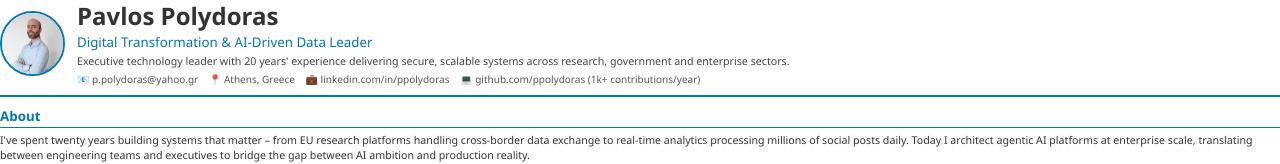
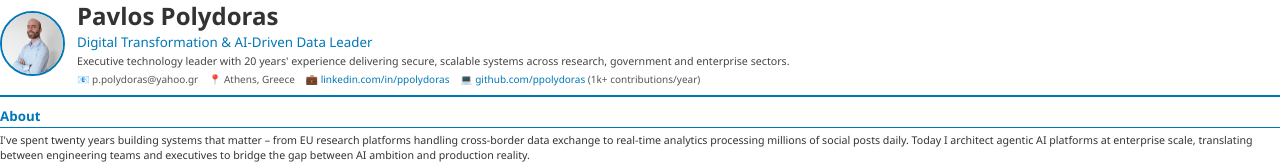
Before and after one commit to ppolydoras/ppolydoras.github.io, a website: page cv-print.html in a window 1280 px wide. Shown: the top 164 px of the page. Drawn offline with Linux system fonts and the light colour scheme.

Commit message:
Make GitHub and LinkedIn URLs clickable in PDF

```diff
--- a/cv-print.html
+++ b/cv-print.html
@@ -70,6 +70,11 @@
 
     .contact-row span {
       margin-right: 8px;
+    }
+
+    .contact-row a {
+      color: #0077b6;
+      text-decoration: none;
     }
 
     /* Section headers */
@@ -261,8 +266,8 @@
       <div class="contact-row">
         <span>📧 p.polydoras@yahoo.gr</span>
         <span>📍 Athens, Greece</span>
-        <span>💼 linkedin.com/in/ppolydoras</span>
-        <span>💻 github.com/ppolydoras (1k+ contributions/year)</span>
+        <span>💼 <a href="https://linkedin.com/in/ppolydoras">linkedin.com/in/ppolydoras</a></span>
+        <span>💻 <a href="https://github.com/ppolydoras">github.com/ppolydoras</a> (1k+ contributions/year)</span>
       </div>
     </div>
   </div>
```
Also changed, not shown: 1 other file.
